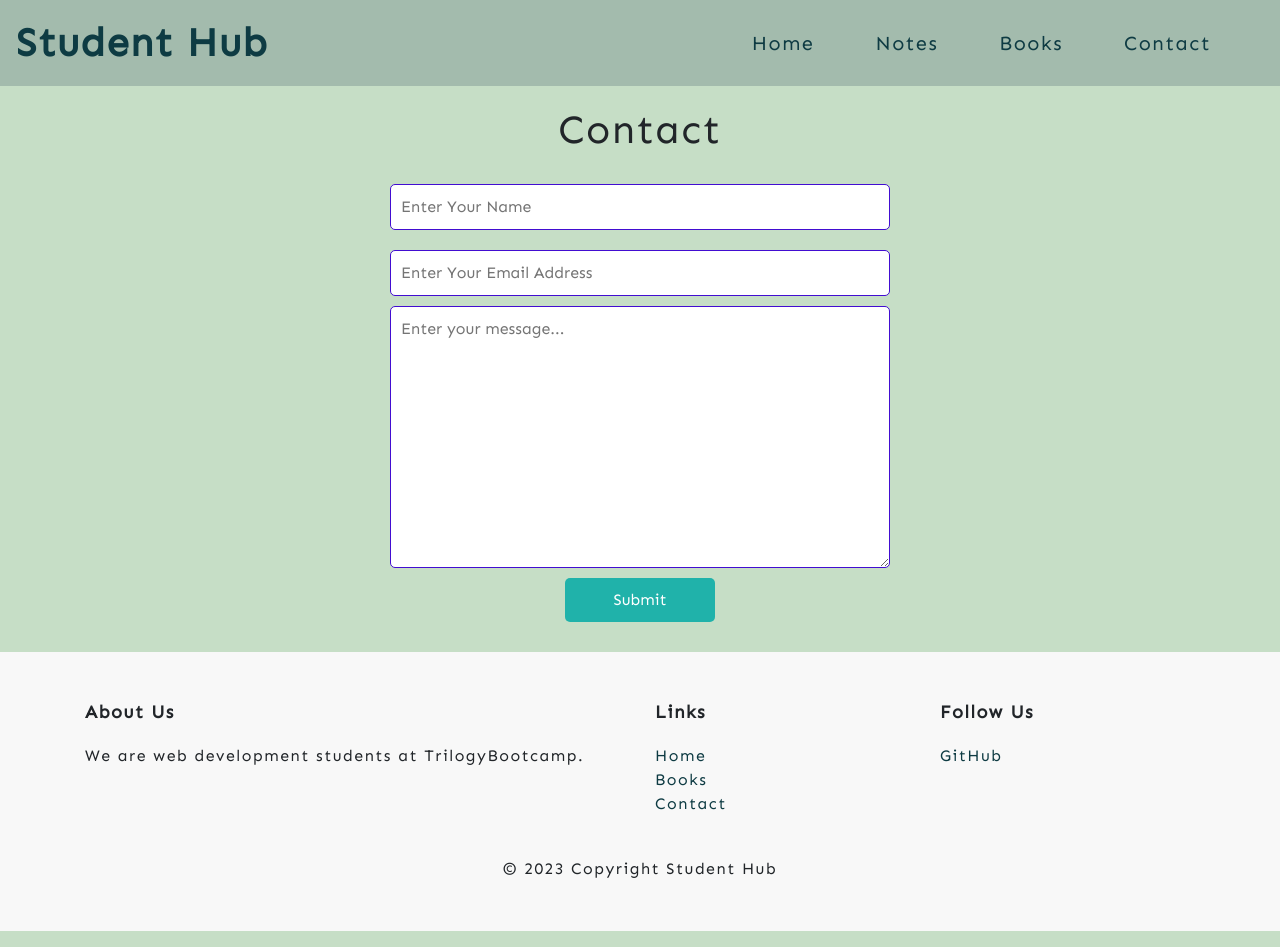
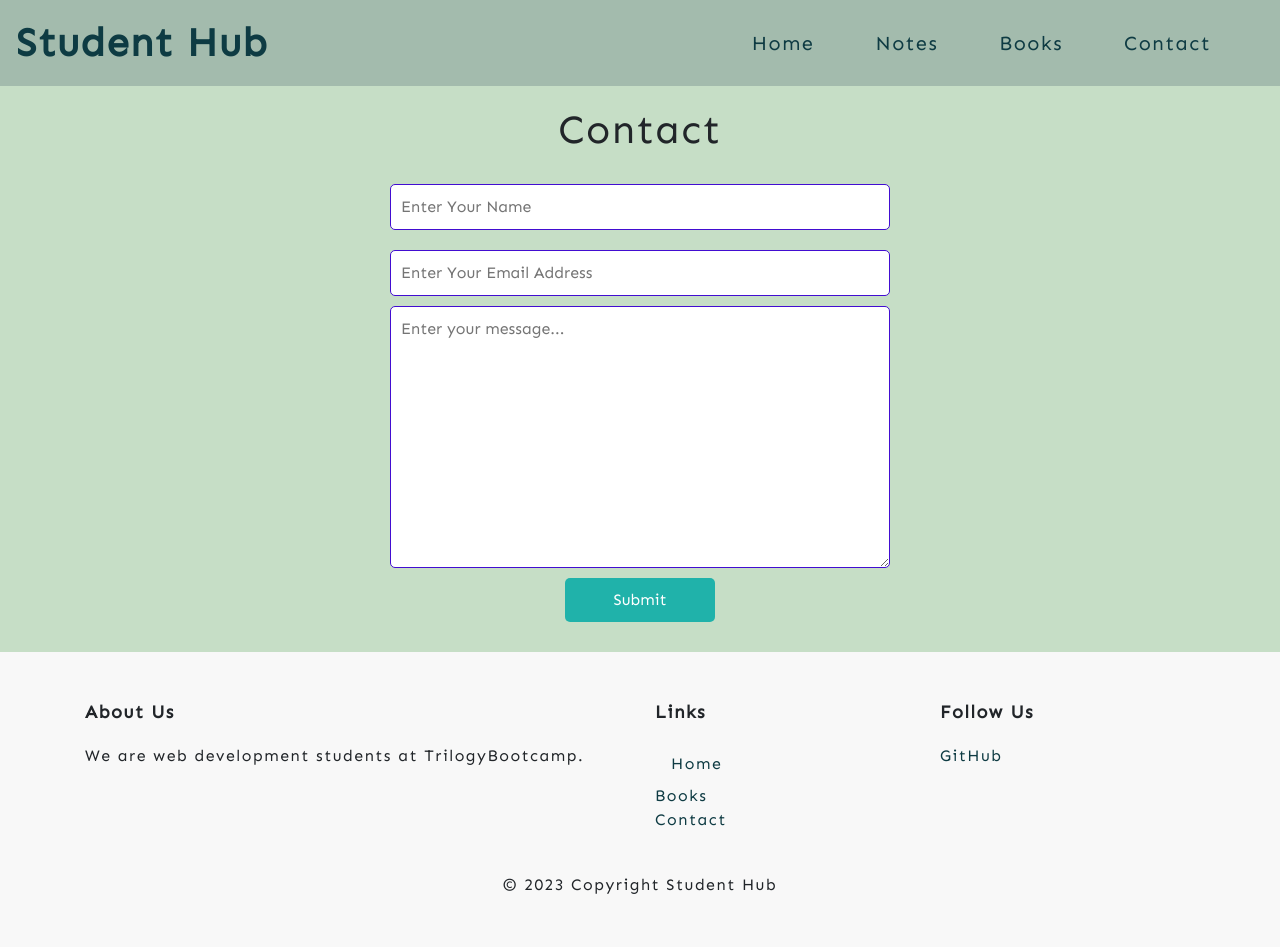
Before and after one commit to reinkaoss/React-Student-Hub-App, a React (Create React App) app: page /contact in a window 1280 px wide. Built offline with nearby package versions, Linux system fonts and the light colour scheme.

Commit message:
fix for react router paths

```diff
--- a/src/components/Footer/index.js
+++ b/src/components/Footer/index.js
@@ -1,5 +1,6 @@
 import React from 'react';
 import './style.css';
+import { NavLink } from "react-router-dom";
 
 function Footer() {
     return (
@@ -13,7 +14,17 @@
       <div className="col-sm-3">
         <h5>Links</h5>
         <ul className="list-unstyled">
-          <li><a className='foot-link' href="/">Home</a></li>
+        <li className="nav-item active">
+        <NavLink
+                to="/"
+                end
+                className={({ isActive }) =>
+                  isActive ? "nav-link active" : "nav-link"
+                }
+              >
+                Home
+              </NavLink>
+            </li>
           <li><a className='foot-link' href="/books">Books</a></li>
           <li><a className='foot-link' href="/contact">Contact</a></li>
         </ul>
```
